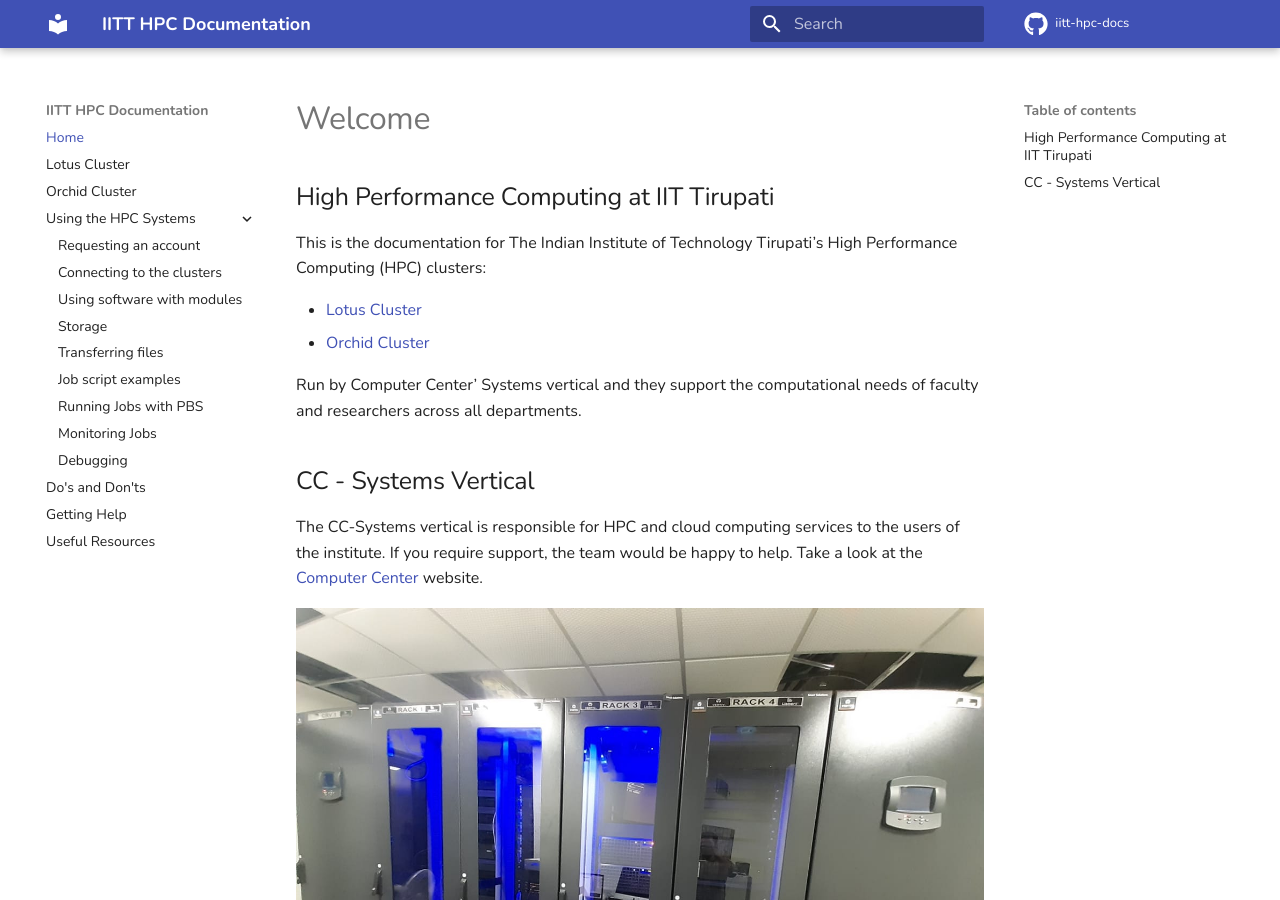
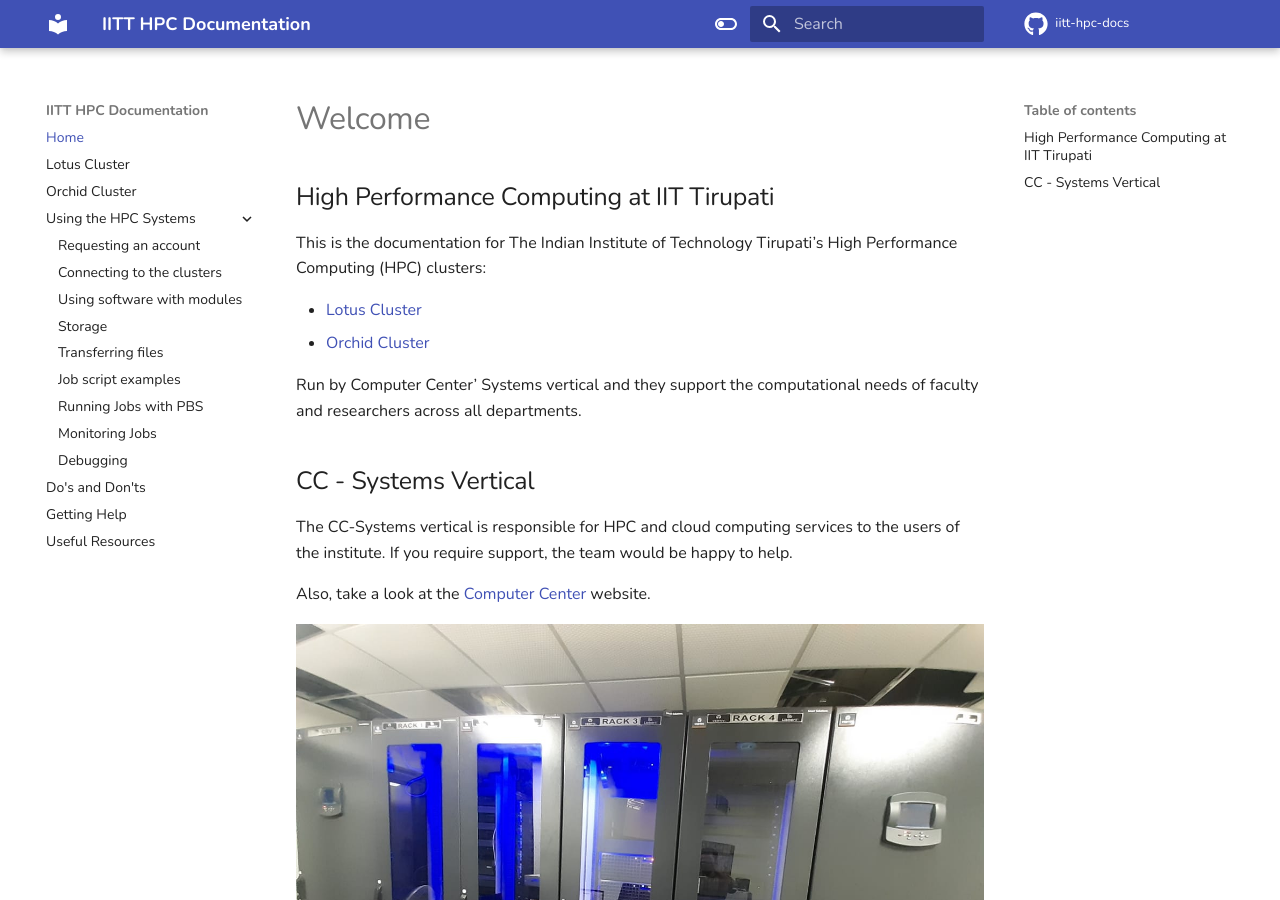
Before and after one commit to P-Vamshi-Seshasayan/iitt-hpc-docs, an MkDocs documentation site: the page built from docs/index.md, in a window 1280 px wide and 900 px high. Built offline with MkDocs 1.6.1 and Material for MkDocs 9.7.7, drawn with Linux system fonts in a browser that asks for light colours; comment, search, counter and statistics services are not loaded.

```diff
--- a/docs/index.md
+++ b/docs/index.md
@@ -10,7 +10,9 @@ Run by Computer Center’ Systems vertical and they support the computational ne
 
 
 ## CC - Systems Vertical
-The CC-Systems vertical is responsible for HPC and cloud computing services to the users of the institute. If you require support, the team would be happy to help. Take a look at the [Computer Center](https://cc.iittp.ac.in) website.
+The CC-Systems vertical is responsible for HPC and cloud computing services to the users of the institute. If you require support, the team would be happy to help.
+
+Also, take a look at the [Computer Center](https://cc.iittp.ac.in) website.
 
 
 <figure style="">
--- a/mkdocs.yml
+++ b/mkdocs.yml
@@ -22,10 +22,18 @@ nav:
     - Getting Help: ''
     - Useful Resources: ''
 
-
 theme:
     name: material
     custom_dir: overrides
+    palette:
+      - scheme: default
+        toggle:
+          icon: material/toggle-switch-off-outline
+          name: Switch to dark mode
+      - scheme: slate
+        toggle:
+          icon: material/toggle-switch
+          name: Switch to light mode
     font:
       text: Nunito
     features:
```
Also changed, not shown: docs/hpc/requesting-an-account.md (+1 -1 lines), 1 other file.
